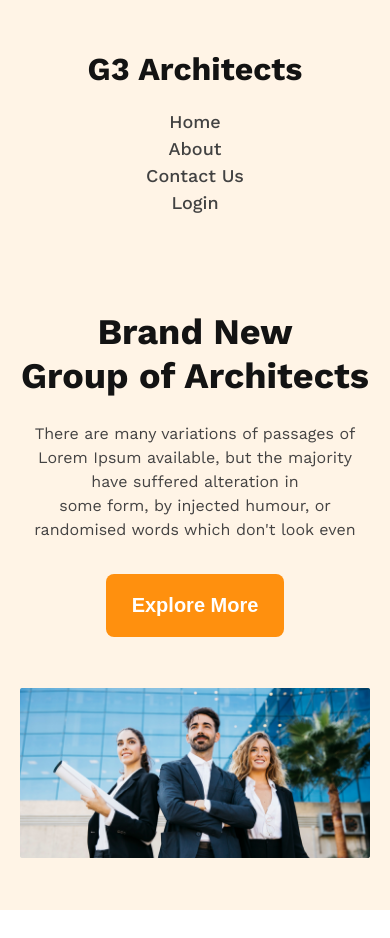
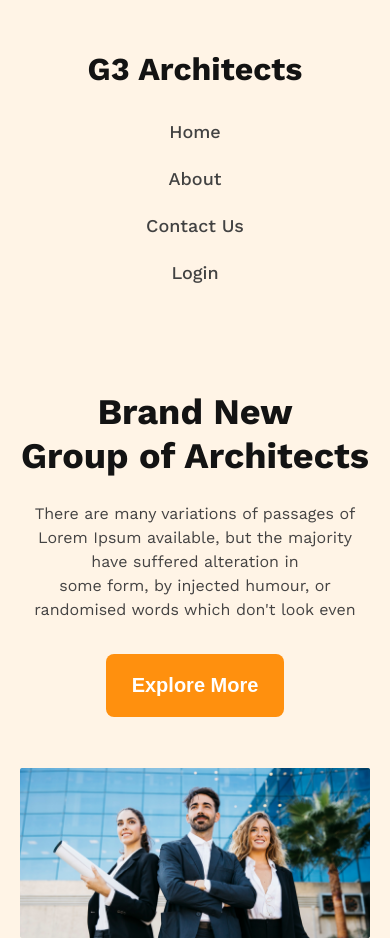
Before and after one commit to manasvip/g3-architects, a plain HTML site: page index.html in a window 390 px wide. Shown: the top 938 px of the page. Drawn offline with nearby package versions, Linux system fonts and the light colour scheme.

Commit message:
reponsive design updated

```diff
--- a/style.css
+++ b/style.css
@@ -125,6 +125,9 @@ nav ul a {
 		flex-direction: column;
 		text-align: center;
 	}
+	nav ul li {
+		margin: 10px 0;
+	}
 
 }
 
@@ -203,6 +206,7 @@ nav ul a {
 		width: 100%;
 	}
 	.feature-texts {
+		margin-top: 50px;
 		align-items: center;
 		text-align: center;
 	}
```
